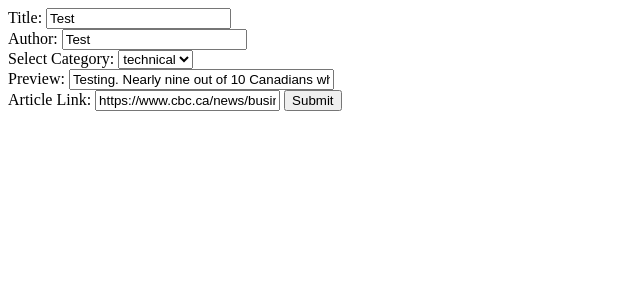
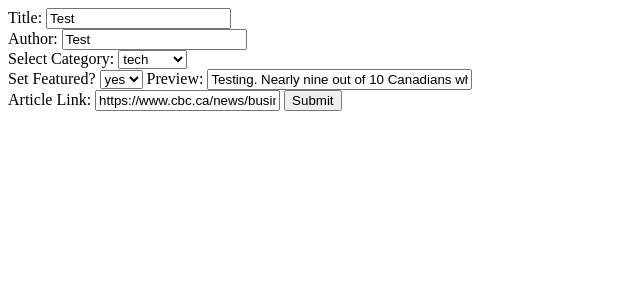
Before and after one commit to leedahw/A1, a PHP site: page /edit-article.php?articleId=1 in a window 1280 px wide. Shown: the top 300 px of the page, without its empty margins (0-640 px from the left). Run offline with PHP 8.4, Linux system fonts and the light colour scheme; the visitor is signed in with stand-in values (Sample User, id 1); data comes from the database, SQL or seed files in the repository.

Commit message:
featured function set.
added ability to edit article to make feature

```diff
--- a/edit-article.php
+++ b/edit-article.php
@@ -23,10 +23,15 @@ if($_SESSION["userType"]=='admin'){
     Author: <input type="text" name="author" value="<?php echo($row["author"]);?>"/><br/>
     <label for= "category">Select Category:</label>
         <select name="category" id="category">
-            <option value= "technical">technical</option>
+            <option value= "tech">tech</option>
             <option value= "industry">industry</opton>
             <option value= "career">career</option>
         </select><br/>
+    <label for= "featured">Set Featured?</label>
+        <select name="featured" id="featured">
+            <option value= "yes">yes</option>
+            <option value="no">no</option>
+</select>
 	Preview: <input type="textarea" size="30" name="content" value="<?php echo($row["content"]);?>"/><br/>
 	Article Link: <input type="text" name="articleLink" value="<?php echo($row["articleLink"]);?>"/>
 	<input type="hidden" name="articleId" value="<?php echo($row["articleId"]);?>">
--- a/process-edit-article.php
+++ b/process-edit-article.php
@@ -9,13 +9,15 @@ $author = $_POST["author"];
 $category = $_POST["category"];
 $content = $_POST["content"];
 $articleLink = $_POST["articleLink"];
+$featured = $_POST["featured"]
 $articleId = $_POST["articleId"];
 
 //connect to db
 include("includes/dbconfig.php");
 
 //update db with declared var
-$stmt = $pdo->prepare("UPDATE `article` SET `title`='$title' , `author`='$author' , `category`='$category' , `content`='$content' , `articleLink`='$articleLink'
+$stmt = $pdo->prepare("UPDATE `article`
+SET `title`='$title' , `author`='$author' , `category`='$category' , `content`='$content' , `articleLink`='$articleLink', `featured`='$featured'
 WHERE `article` . `articleId` = $articleId");
 
 $stmt->execute();
```
